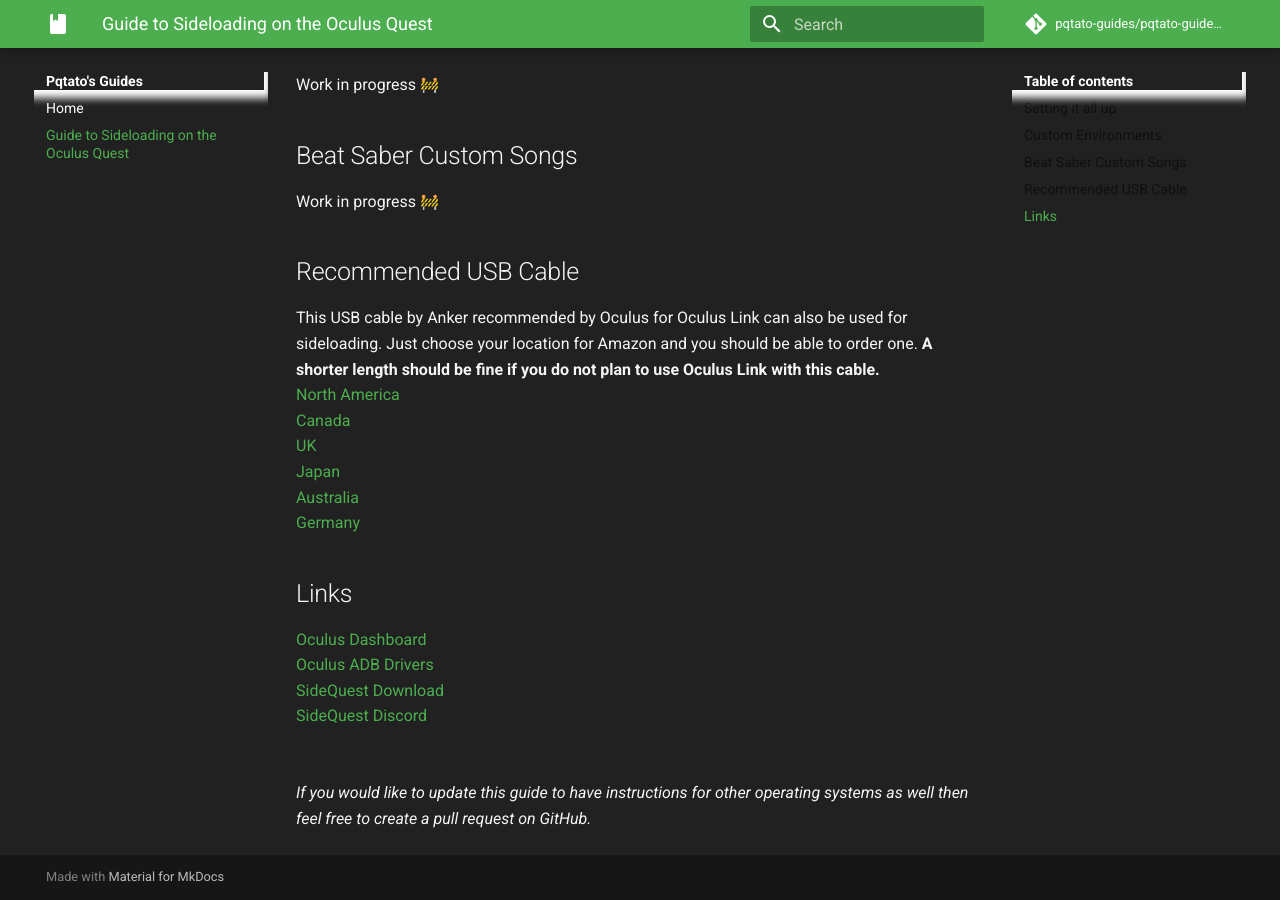
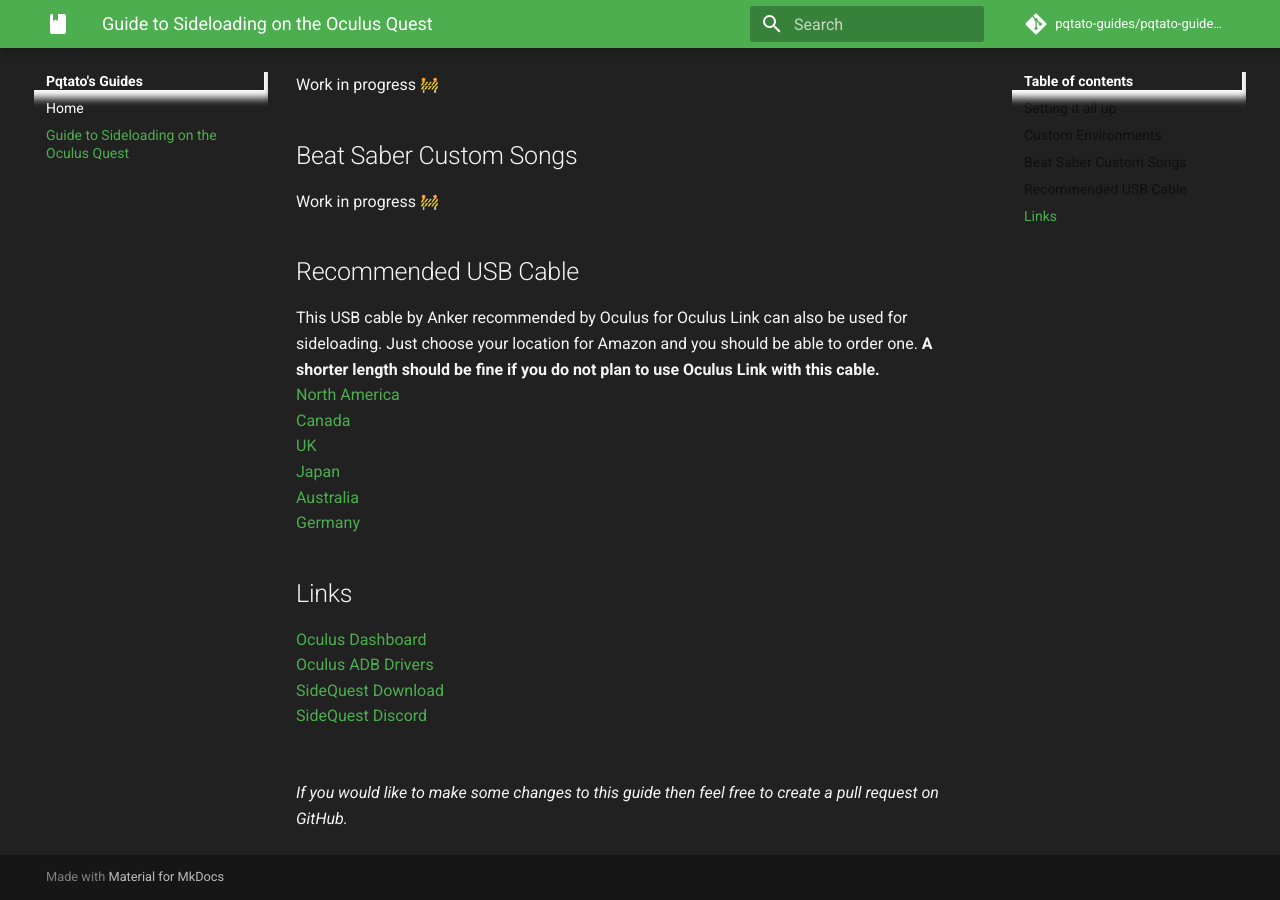
Before and after one commit to pqtato-guides/pqtato-guides.github.io, an MkDocs documentation site: the page built from docs/sideloading.md, in a window 1280 px wide and 900 px high, scrolled down 1264 px. Built offline with MkDocs 1.6.1 and Material for MkDocs 9.7.7, drawn with Linux system fonts in a browser that asks for light colours; emoji names are drawn with the system emoji font; comment, search, counter and statistics services are not loaded; some of the changed text lies outside the part shown.

Commit message:
Update sideloading.md

```diff
--- a/docs/sideloading.md
+++ b/docs/sideloading.md
@@ -35,4 +35,4 @@
 <br/>[SideQuest Download](https://sidequestvr.com/setup-howto)
 <br/>[SideQuest Discord](https://discord.me/sidequestvr)
 <br/><br/><br/>
-_If you would like to update this guide to have instructions for other operating systems as well then feel free to create a pull request on GitHub._
+_If you would like to make some changes to this guide then feel free to create a pull request on GitHub._
```
Also changed, not shown: other parts of docs/sideloading.md (+1 -1 lines).
